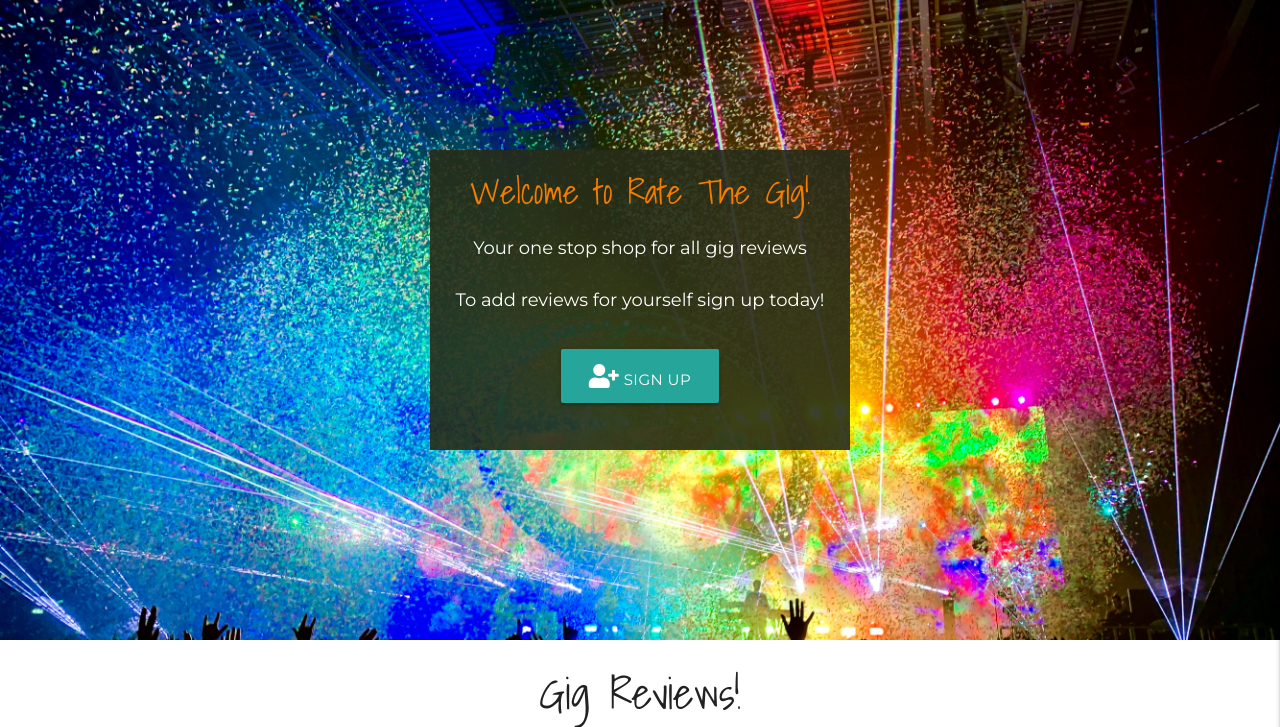
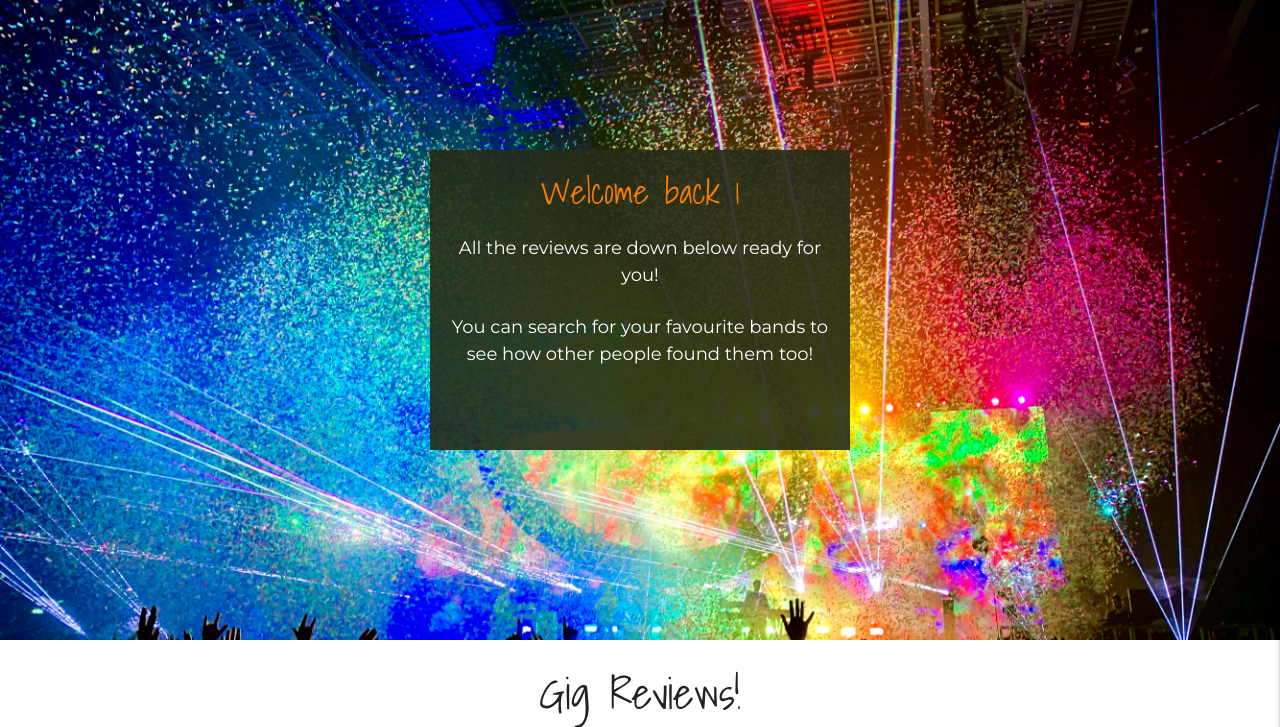
Before and after one commit to Code-Institute-Submissions/deanoandrejevic-RateTheGigMS3_DecResub, a Flask app: page / in a window 1280 px wide. Shown: the part 64-791 px from the top of the page. Run offline with Flask 2, Linux system fonts and the light colour scheme; the visitor is signed in with stand-in values (Sample User, id 1); a database or web service that is not in the repository returns one stand-in record (values such as "Sample title"); some libraries are stand-ins or nearby versions.

Commit message:
the welcome box will now change depending on whether a user is logged in or not

```diff
--- a/templates/index.html
+++ b/templates/index.html
@@ -3,6 +3,15 @@
 {% block home %}
 
 <div id="home-div" class="row home-img">
+    {% if session.user %}
+    <div class="col s12">
+        <div class="col m4 offset-m4 welcome-box center-align">
+            <h4 class="orange-text text-darken-2">Welcome back {{ session.user }}</h4>
+            <p class="white-text">All the reviews are down below ready for you!</p>
+            <p class="white-text">You can search for your favourite bands to see how other people found them too!</p>
+        </div>
+    </div>
+    {% else %}
     <div class="col s12">
         <div class="col m4 offset-m4 welcome-box center-align">
             <h4 class="orange-text text-darken-2">Welcome to Rate The Gig!</h4>
@@ -10,9 +19,10 @@
             <p class="white-text">To add reviews for yourself sign up today!</p>
             <a href="{{ url_for('register') }}" class="waves-effect waves-light btn-large"><i
                     class="fas fa-user-plus"></i> Sign Up</a>
-
         </div>
     </div>
+    {% endif %}
+
 </div>
 
 {% endblock %}
```
